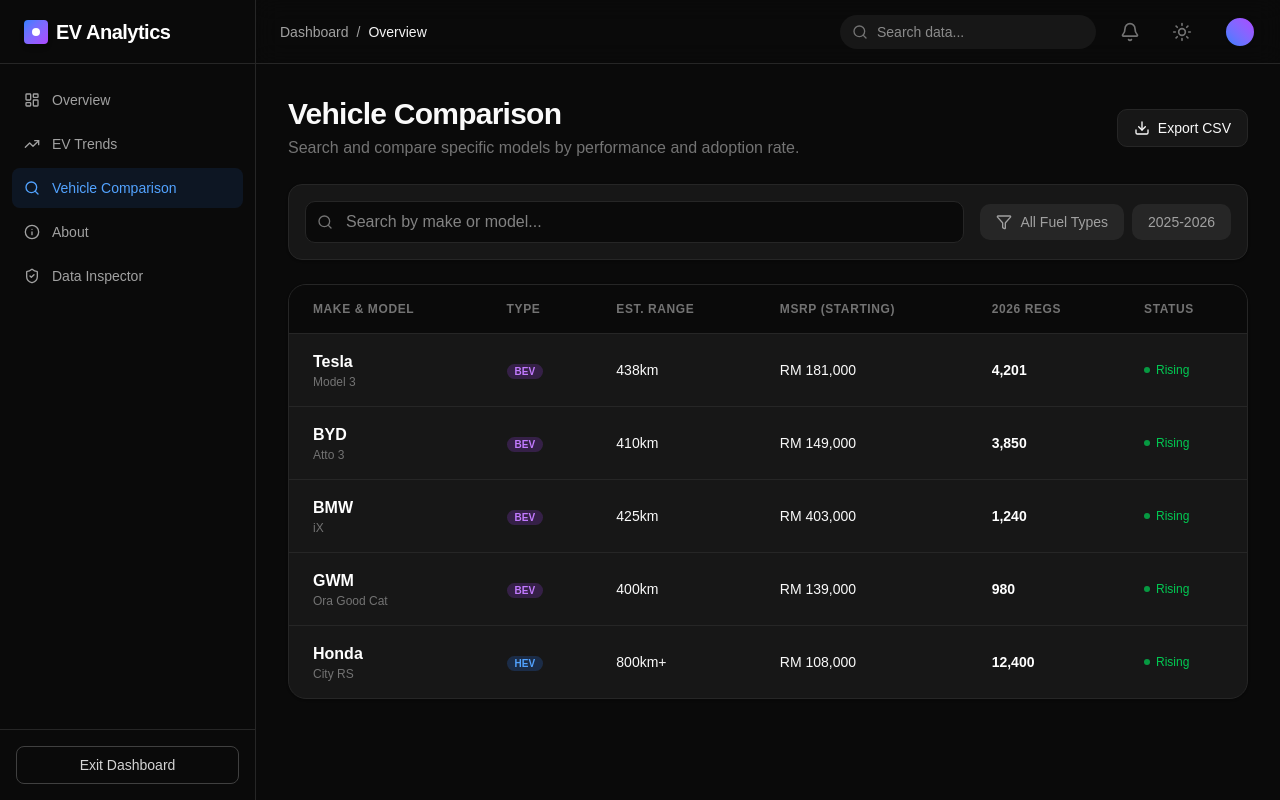
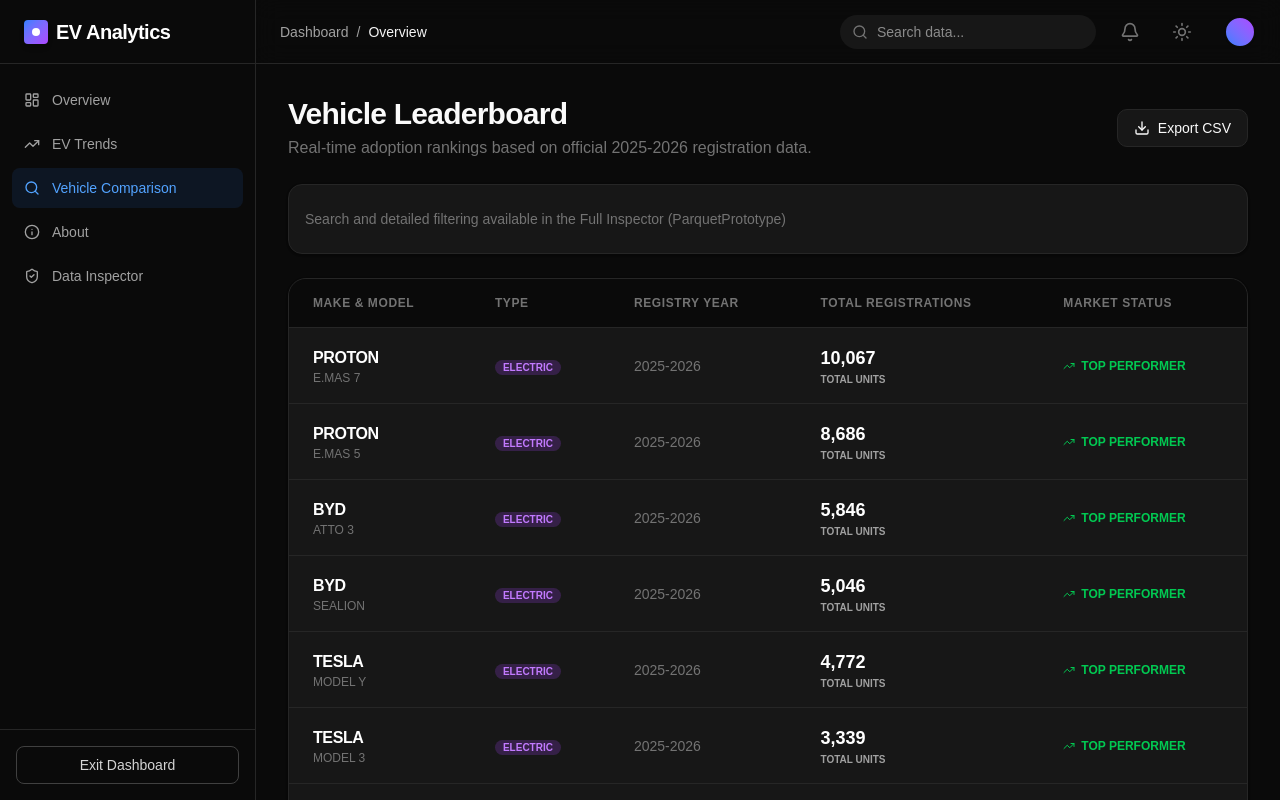
Before and after one commit to niwlaash/ev-adoption-malaysia-dashboard, a React (Vite) app: page /dashboard/compare in a window 1280 px wide. Built offline with nearby package versions, Linux system fonts and the light colour scheme.

Commit message:
VehicleSearch & VehicleTypes: Completed real-time data wiring for all analytics pages

```diff
--- a/src/components/charts/VehicleTypeTreemap.tsx
+++ b/src/components/charts/VehicleTypeTreemap.tsx
@@ -32,7 +32,7 @@
 }
 
 const CustomizedContent = (props: any) => {
-  const { root, depth, x, y, width, height, index, name } = props;
+  const { depth, x, y, width, height, name } = props;
 
   return (
     <g>
@@ -51,10 +51,10 @@
       {width > 50 && height > 30 && (
         <text
           x={x + width / 2}
-          y={y + height / 2}
+          y={y + height / 2 + 5}
           textAnchor="middle"
           fill="#fff"
-          fontSize={12}
+          fontSize={10}
           className="font-bold pointer-events-none"
         >
           {name}
--- a/src/pages/VehicleSearch.tsx
+++ b/src/pages/VehicleSearch.tsx
@@ -1,17 +1,19 @@
-import { Search, Filter, Download } from 'lucide-react';
-
-const mockCompareData = [
-  { make: 'Tesla', model: 'Model 3', type: 'BEV', range: '438km', price: 'RM 181,000', sales: 4201 },
-  { make: 'BYD', model: 'Atto 3', type: 'BEV', range: '410km', price: 'RM 149,000', sales: 3850 },
-  { make: 'BMW', model: 'iX', type: 'BEV', range: '425km', price: 'RM 403,000', sales: 1240 },
-  { make: 'GWM', model: 'Ora Good Cat', type: 'BEV', range: '400km', price: 'RM 139,000', sales: 980 },
-  { make: 'Honda', model: 'City RS', type: 'HEV', range: '800km+', price: 'RM 108,000', sales: 12400 },
-];
+import { Search, Filter, Download, Activity, TrendingUp } from 'lucide-react';
+import { useSummaryStats } from '../hooks/useMetricsData';
 
 export default function VehicleSearch() {
+  const { data: summaryData } = useSummaryStats();
+
+  const displayData = summaryData?.top_ev_models?.map((v: any) => ({
+    make: v.model.split(' ')[0],
+    model: v.model.split(' ').slice(1).join(' '),
+    regs: v.count,
+    type: 'Electric'
+  })) || [];
+
   const handleExport = () => {
-    const headers = ['Make', 'Model', 'Type', 'Range', 'Price', 'Sales'];
-    const rows = mockCompareData.map(v => [v.make, v.model, v.type, v.range, v.price, v.sales]);
+    const headers = ['Make', 'Model', 'Registrations'];
+    const rows = displayData.map(v => [v.make, v.model, v.regs]);
     const csvContent = [headers, ...rows].map(e => e.join(",")).join("\n");
     const blob = new Blob([csvContent], { type: 'text/csv;charset=utf-8;' });
     const link = document.createElement("a");
@@ -28,8 +30,8 @@
     <div className="flex flex-col gap-6">
       <div className="flex flex-col md:flex-row md:items-center justify-between gap-4">
         <div className="flex flex-col gap-1">
-          <h2 className="text-3xl font-bold tracking-tight">Vehicle Comparison</h2>
-          <p className="text-neutral-500">Search and compare specific models by performance and adoption rate.</p>
+          <h2 className="text-3xl font-bold tracking-tight">Vehicle Leaderboard</h2>
+          <p className="text-neutral-500">Real-time adoption rankings based on official 2025-2026 registration data.</p>
         </div>
         <button
           onClick={handleExport}
@@ -40,21 +42,8 @@
       </div>
 
       <div className="bg-white dark:bg-neutral-900 border border-neutral-200 dark:border-neutral-800 p-4 rounded-xl shadow-sm flex flex-wrap gap-4">
-        <div className="flex-1 min-w-[200px] relative">
-          <Search className="absolute left-3 top-1/2 -translate-y-1/2 w-4 h-4 text-neutral-500" />
-          <input
-            type="text"
-            placeholder="Search by make or model..."
-            className="w-full bg-neutral-50 dark:bg-neutral-950 border border-neutral-200 dark:border-neutral-800 rounded-lg pl-10 pr-4 py-2 outline-none focus:border-blue-500 transition-colors"
-          />
-        </div>
-        <div className="flex items-center gap-2">
-          <button className="flex items-center gap-2 px-4 py-2 bg-neutral-100 dark:bg-neutral-800 rounded-lg text-sm font-medium text-neutral-600 dark:text-neutral-400">
-            <Filter className="w-4 h-4" /> All Fuel Types
-          </button>
-          <button className="flex items-center gap-2 px-4 py-2 bg-neutral-100 dark:bg-neutral-800 rounded-lg text-sm font-medium text-neutral-600 dark:text-neutral-400">
-            2025-2026
-          </button>
+        <div className="flex-1 min-w-[200px] relative text-neutral-500 text-sm py-2">
+          Search and detailed filtering available in the Full Inspector (ParquetPrototype)
         </div>
       </div>
 
@@ -65,35 +54,36 @@
               <tr className="border-b border-neutral-200 dark:border-neutral-800 bg-neutral-50 dark:bg-neutral-950">
                 <th className="px-6 py-4 text-xs font-bold text-neutral-500 uppercase tracking-wider">Make & Model</th>
                 <th className="px-6 py-4 text-xs font-bold text-neutral-500 uppercase tracking-wider">Type</th>
-                <th className="px-6 py-4 text-xs font-bold text-neutral-500 uppercase tracking-wider">Est. Range</th>
-                <th className="px-6 py-4 text-xs font-bold text-neutral-500 uppercase tracking-wider">MSRP (Starting)</th>
-                <th className="px-6 py-4 text-xs font-bold text-neutral-500 uppercase tracking-wider">2026 Regs</th>
-                <th className="px-6 py-4 text-xs font-bold text-neutral-500 uppercase tracking-wider">Status</th>
+                <th className="px-6 py-4 text-xs font-bold text-neutral-500 uppercase tracking-wider">Registry Year</th>
+                <th className="px-6 py-4 text-xs font-bold text-neutral-500 uppercase tracking-wider">Total Registrations</th>
+                <th className="px-6 py-4 text-xs font-bold text-neutral-500 uppercase tracking-wider">Market Status</th>
               </tr>
             </thead>
             <tbody className="divide-y divide-neutral-200 dark:divide-neutral-800">
-              {mockCompareData.map((v, i) => (
+              {displayData.map((v: any, i: number) => (
                 <tr key={i} className="hover:bg-neutral-50 dark:hover:bg-neutral-800/50 transition-colors cursor-pointer">
                   <td className="px-6 py-4">
                     <div className="flex flex-col">
-                      <span className="font-bold text-neutral-900 dark:text-white">{v.make}</span>
-                      <span className="text-xs text-neutral-500">{v.model}</span>
+                      <span className="font-bold text-neutral-900 dark:text-white uppercase tracking-tight">{v.make}</span>
+                      <span className="text-xs text-neutral-500 uppercase">{v.model}</span>
                     </div>
                   </td>
                   <td className="px-6 py-4">
-                    <span className={`px-2 py-0.5 rounded-full text-[10px] font-bold uppercase ${
-                      v.type === 'BEV' ? 'bg-purple-100 dark:bg-purple-500/20 text-purple-600 dark:text-purple-400' : 'bg-blue-100 dark:bg-blue-500/20 text-blue-600 dark:text-blue-400'
-                    }`}>
+                    <span className="px-2 py-0.5 rounded-full text-[10px] font-bold uppercase bg-purple-100 dark:bg-purple-500/20 text-purple-600 dark:text-purple-400">
                       {v.type}
                     </span>
                   </td>
-                  <td className="px-6 py-4 text-sm font-medium">{v.range}</td>
-                  <td className="px-6 py-4 text-sm font-medium">{v.price}</td>
-                  <td className="px-6 py-4 text-sm font-bold text-neutral-900 dark:text-white">{v.sales.toLocaleString()}</td>
+                  <td className="px-6 py-4 text-sm font-medium text-neutral-500">2025-2026</td>
                   <td className="px-6 py-4">
-                    <div className="flex items-center gap-1.5 text-xs text-green-500 font-medium">
-                      <div className="w-1.5 h-1.5 rounded-full bg-green-500 animate-pulse"></div>
-                      Rising
+                    <div className="flex flex-col">
+                      <span className="text-lg font-black text-neutral-900 dark:text-white">{v.regs.toLocaleString()}</span>
+                      <span className="text-[10px] text-neutral-400 uppercase font-bold">Total Units</span>
+                    </div>
+                  </td>
+                  <td className="px-6 py-4">
+                    <div className="flex items-center gap-1.5 text-xs text-green-500 font-bold uppercase">
+                      <TrendingUp className="w-3 h-3" />
+                      Top Performer
                     </div>
                   </td>
                 </tr>
```
